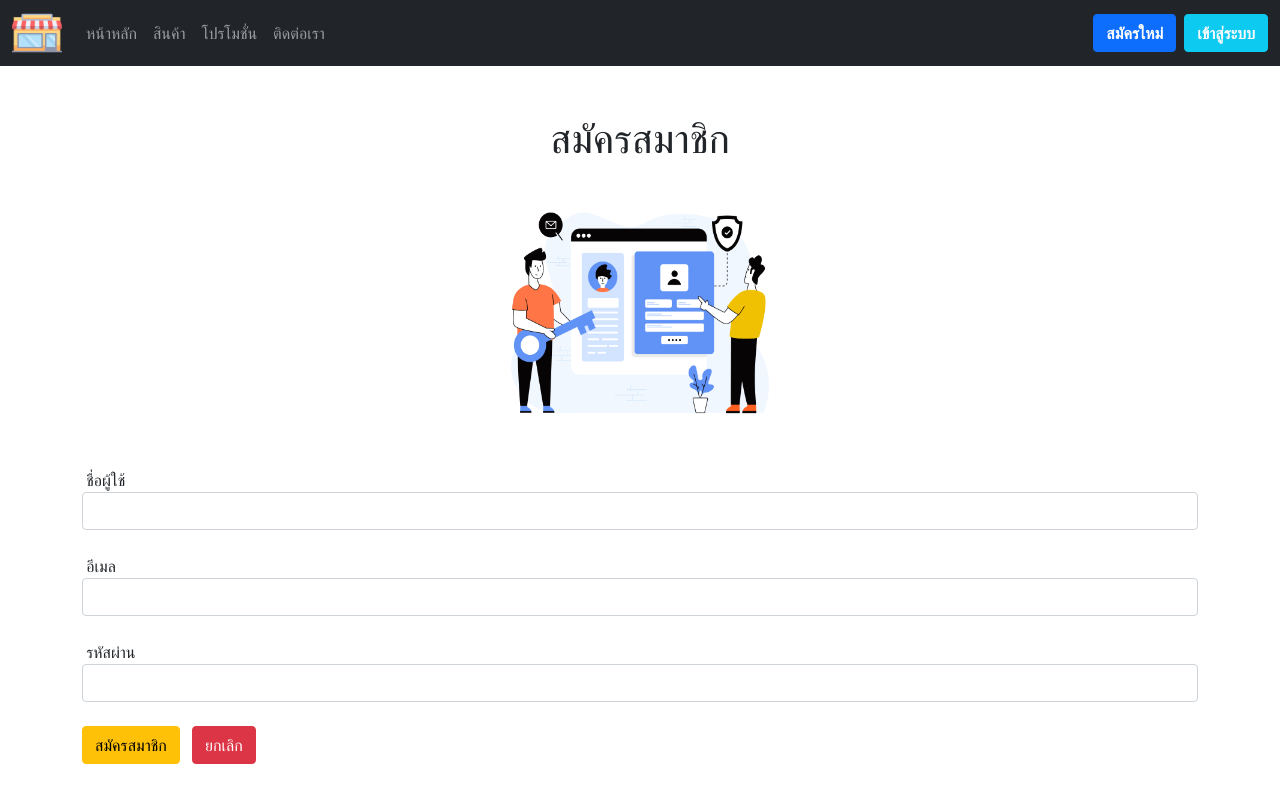
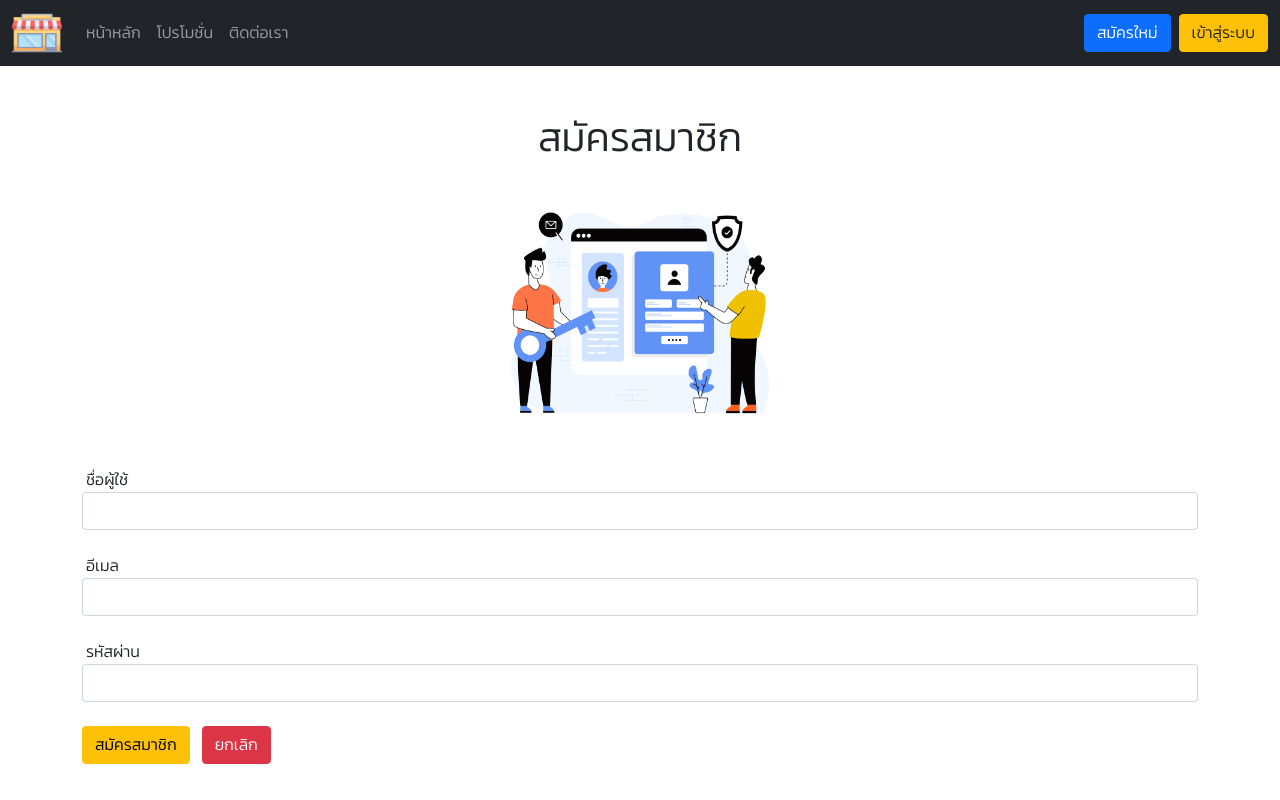
Before and after one commit to MeanBordin/Boostrap5-MySQL, a PHP site: page /register.php in a window 1280 px wide. Run offline with PHP 8.4, Linux system fonts and the light colour scheme; some libraries are stand-ins or nearby versions.

Commit message:
modifind navbar and regis page ยฟà¸part2

```diff
--- a/navbar.php
+++ b/navbar.php
@@ -5,6 +5,7 @@
     <meta http-equiv="X-UA-Compatible" content="IE=edge">
     <meta name="viewport" content="width=device-width, initial-scale=1.0">
     <title>Navbar</title>
+    <link rel="stylesheet" href="./style/style.css">
     <?php @include './style/css.php';?>
 </head>
 <body>
@@ -19,10 +20,7 @@
             <div class="collapse navbar-collapse" id="navbarSupportedContent">
             <ul class="navbar-nav me-auto mb-2 mb-lg-0">
                 <li class="nav-item">
-                    <a class="nav-link" href="#">หน้าหลัก</a>
-                </li>
-                <li class="nav-item">
-                    <a class="nav-link" href="#">สินค้า</a>
+                    <a class="nav-link" href="product.php">หน้าหลัก</a>
                 </li>
                 <li class="nav-item">
                     <a class="nav-link" href="#">โปรโมชั่น</a>
@@ -32,8 +30,8 @@
                 </li>
             </ul>
             <form class="d-flex mb-0">
-                <input class="btn btn-primary fw-bold me-2" type="button" value="สมัครใหม่">
-                <input class="btn btn-info text-light fw-bold" type="button" value="เข้าสู่ระบบ">
+                <input class="btn btn-primary  me-2" type="button" value="สมัครใหม่">
+                <input class="btn btn-warning text-dark " type="button" value="เข้าสู่ระบบ">
             </form>
             </div>
         </div>
--- a/register.php
+++ b/register.php
@@ -5,7 +5,7 @@
     <meta charset="UTF-8">
     <meta http-equiv="X-UA-Compatible" content="IE=edge">
     <meta name="viewport" content="width=device-width, initial-scale=1.0">
-    <title>register</title>
+    <title>สมัครสมาชิก</title>
     <link rel="stylesheet" href="./style/register.css">
     <link rel="stylesheet" href="./bootstrap/css/bootstrap.min.css">
 </head>
--- a/style/css.php
+++ b/style/css.php
@@ -2,9 +2,3 @@
 <link rel="stylesheet" href="bootstrap/css/bootstrap.min.css">
 <link rel="stylesheet" href="https://cdn.jsdelivr.net/npm/bootstrap-icons@1.9.1/font/bootstrap-icons.css">
 <script src="https://cdn.jsdelivr.net/npm/bootstrap@5.2.1/dist/js/bootstrap.bundle.min.js" integrity="sha384-u1OknCvxWvY5kfmNBILK2hRnQC3Pr17a+RTT6rIHI7NnikvbZlHgTPOOmMi466C8" crossorigin="anonymous"></script>
-
-<!-- font famiry -->
-<style>
-    @import url("https://fonts.googleapis.com/css2?family=Roboto:ital,wght@0,100;0,300;0,400;1,100;1,300&display=swap");
-    @import url("https://fonts.googleapis.com/css2?family=Kanit:ital,wght@0,200;0,300;1,200&display=swap");
-</style>
--- /dev/null
+++ b/style/style.css
@@ -0,0 +1,7 @@
+/* <!-- font famiry --> */
+@import url("https://fonts.googleapis.com/css2?family=Roboto:ital,wght@0,100;0,300;0,400;1,100;1,300&display=swap");
+@import url("https://fonts.googleapis.com/css2?family=Kanit:ital,wght@0,200;0,300;1,200&display=swap");
+
+*{
+    font-family: 'Roboto', 'Kanit', sans-serif;
+}
```
Also changed, not shown: product.php (added, +12 -0 lines), style/register.css (deleted).
